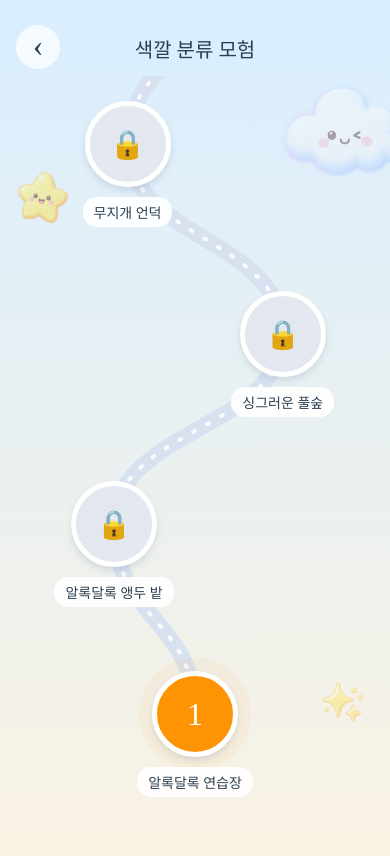
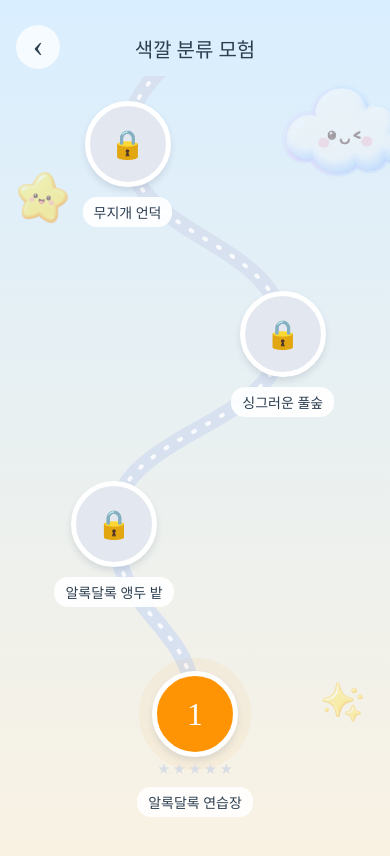
Before and after one commit to julia2524/playgrondApp, a React Native app: screen /StageMapScreen in a window 390 px wide. Shown: the top 856 px of the page. Built offline with nearby package versions, Linux system fonts and the light colour scheme.

Commit message:
로드맵 별 표시 완료

```diff
--- a/components/stageMap/StageNode.tsx
+++ b/components/stageMap/StageNode.tsx
@@ -1,5 +1,6 @@
 import React, { useEffect, useRef } from "react";
 import { Animated, ViewStyle } from "react-native";
+
 import {
   NodeContainer,
   StageButton,
@@ -7,15 +8,27 @@ import {
   StageName,
   LockIcon,
   GlowRing,
+  StageStarsRow,
+  StageStar,
 } from "../../styles/stageMapStyles";
 
 interface StageNodeProps {
   level: number;
   name: string;
+
   unlocked: boolean;
   completed: boolean;
-  isCurrent?: boolean; // ⭐ "지금 도전 중인" 스테이지 여부
+
+  isCurrent?: boolean;
+
+  // ⭐ 획득한 별
+  stars: number;
+
+  // ⭐ 최대 별
+  maxStars: number;
+
   onPress: () => void;
+
   style?: ViewStyle;
 }
 
@@ -24,6 +37,8 @@ export default function StageNode({
   name,
   unlocked,
   completed,
+  stars,
+  maxStars,
   isCurrent = false,
   onPress,
   style,
@@ -31,7 +46,10 @@ export default function StageNode({
   const pulse = useRef(new Animated.Value(0)).current;
 
   useEffect(() => {
-    if (!isCurrent) return;
+    if (!isCurrent) {
+      pulse.setValue(0);
+      return;
+    }
 
     const loop = Animated.loop(
       Animated.sequence([
@@ -40,6 +58,7 @@ export default function StageNode({
           duration: 1100,
           useNativeDriver: true,
         }),
+
         Animated.timing(pulse, {
           toValue: 0,
           duration: 0,
@@ -49,13 +68,17 @@ export default function StageNode({
     );
 
     loop.start();
-    return () => loop.stop();
-  }, [isCurrent]);
+
+    return () => {
+      loop.stop();
+    };
+  }, [isCurrent, pulse]);
 
   const glowScale = pulse.interpolate({
     inputRange: [0, 1],
     outputRange: [1, 1.35],
   });
+
   const glowOpacity = pulse.interpolate({
     inputRange: [0, 1],
     outputRange: [0.45, 0],
@@ -63,12 +86,17 @@ export default function StageNode({
 
   return (
     <NodeContainer style={style}>
+      {/* ⭐ 현재 진행 중인 스테이지 Glow */}
       {isCurrent && (
         <GlowRing
-          style={{ transform: [{ scale: glowScale }], opacity: glowOpacity }}
+          style={{
+            transform: [{ scale: glowScale }],
+            opacity: glowOpacity,
+          }}
         />
       )}
 
+      {/* ⭐ 스테이지 버튼 */}
       <StageButton
         unlocked={unlocked}
         completed={completed}
@@ -84,6 +112,17 @@ export default function StageNode({
         )}
       </StageButton>
 
+      {/* ⭐⭐⭐ 캔디크러쉬 느낌의 작은 별 */}
+      {unlocked && (
+        <StageStarsRow>
+          {Array.from({ length: maxStars }).map((_, index) => (
+            <StageStar key={index} filled={index < stars}>
+              ★
+            </StageStar>
+          ))}
+        </StageStarsRow>
+      )}
+
       <StageName>{name}</StageName>
     </NodeContainer>
   );
--- a/screens/StageMap/StageMapScreen.tsx
+++ b/screens/StageMap/StageMapScreen.tsx
@@ -180,8 +180,18 @@ export default function StageMapScreen() {
 
             {STAGE_CONFIGS.map((stage, index) => {
               const pos = positions[index];
+
               const unlocked = isLevelUnlocked(stage.level);
+
               const completed = isLevelCompleted(stage.level);
+
+              // ⭐ 현재 레벨의 저장된 Progress 찾기
+              const levelProgress = progress.levels.find(
+                (item) => item.level === stage.level,
+              );
+
+              // ⭐ 저장된 별 개수
+              const stars = levelProgress?.stars ?? 0;
 
               return (
                 <StageNode
@@ -190,6 +200,8 @@ export default function StageMapScreen() {
                   name={stage.name}
                   unlocked={unlocked}
                   completed={completed}
+                  stars={stars}
+                  maxStars={levelProgress?.maxStars ?? 5}
                   isCurrent={stage.level === currentLevel}
                   onPress={() => handleStagePress(stage.level)}
                   style={{
--- a/styles/stageMapStyles.ts
+++ b/styles/stageMapStyles.ts
@@ -103,3 +103,24 @@ export const StageName = styled.Text`
   border-radius: 14px;
   elevation: 2;
 `;
+
+export const StageStarsRow = styled.View`
+  flex-direction: row;
+  justify-content: center;
+  align-items: center;
+
+  margin-top: 4px;
+`;
+export const StageStar = styled.Text<{ filled: boolean }>`
+  font-size: 13px;
+
+  margin-horizontal: 1px;
+
+  color: ${({ filled }) => (filled ? "#FFD84D" : "#D7DCE5")};
+
+  text-shadow-color: ${({ filled }) => (filled ? "#E7A900" : "transparent")};
+
+  text-shadow-offset: 0px 1px;
+
+  text-shadow-radius: 1px;
+`;
```
